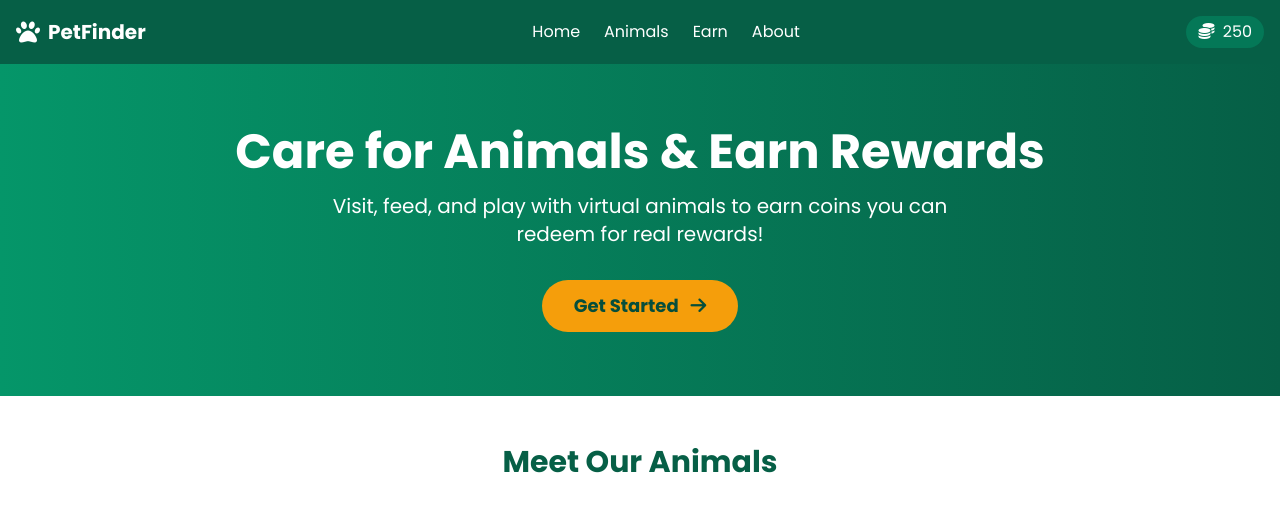
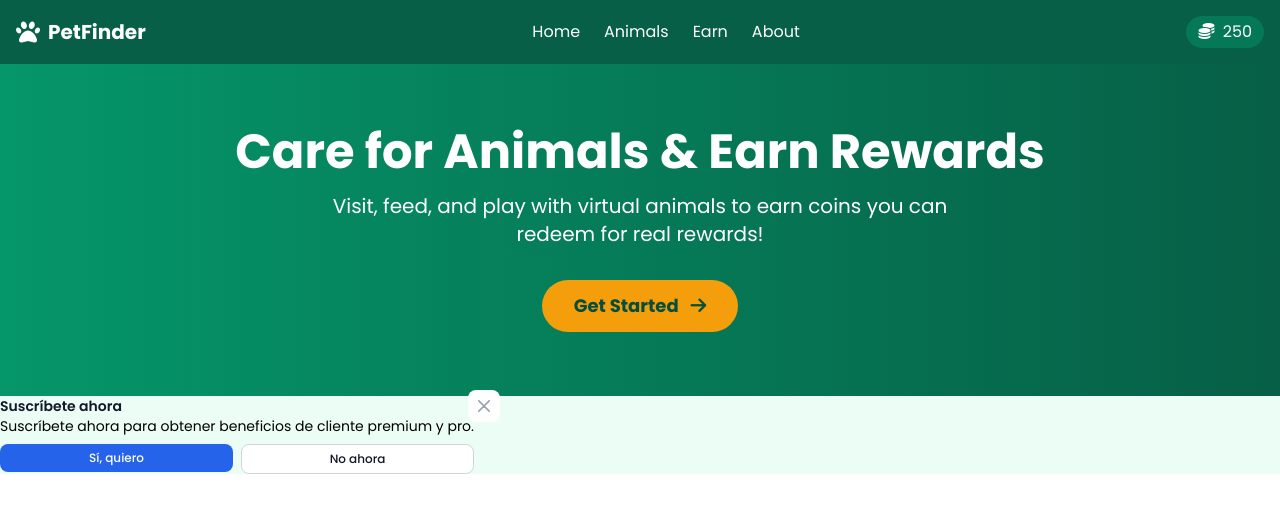
Before and after one commit to MurilloTox/LandingPageAdoptMe, a website built with Vite: page index.html in a window 1280 px wide. Shown: the top 519 px of the page. Built offline with nearby package versions, Linux system fonts and the light colour scheme.

Commit message:
agregando javascript

```diff
--- a/index.html
+++ b/index.html
@@ -44,7 +44,8 @@
     </nav>
 
     <!-- Hero Section -->
-    <section class="bg-gradient-to-r from-green-600 to-green-800 text-white py-16">
+    <section id="demo"
+        class="bg-gradient-to-r from-green-600 to-green-800 text-white py-16">
         <div class="container mx-auto px-4 text-center">
             <h1 class="text-4xl md:text-5xl font-bold mb-4">Care for Animals & Earn Rewards</h1>
             <p class="text-xl mb-8 max-w-2xl mx-auto">Visit, feed, and play with virtual animals to earn coins you can redeem for real rewards!</p>
@@ -53,6 +54,41 @@
             </button>
         </div>
     </section>
+
+    <div id="toast-interactive"
+        class="hidden ... "
+        class="fixed right-5 bottom-5 flex items-center w-full max-w-xs p-4 space-x-4 text-gray-500 bg-white divide-x divide-gray-200 rounded-lg shadow-sm dark:text-gray-400 dark:divide-gray-700 dark:bg-gray-800"
+        role="alert">
+        <div class="flex">
+
+            <!-- Content -->
+            <div class="ms-3 text-sm font-normal">
+                <span class="mb-1 text-sm font-semibold text-gray-900 dark:text-white">Suscríbete ahora</span>
+                <div class="mb-2">Suscríbete ahora para obtener beneficios de cliente premium y pro.</div>
+                <div class="grid grid-cols-2 gap-2">
+                <div>
+                    <a href="#"
+                    class="inline-flex justify-center w-full px-2 py-1.5 text-xs font-medium text-white bg-blue-600 rounded-lg hover:bg-blue-700 focus:ring-4 focus:outline-none focus:ring-blue-300 dark:bg-blue-500 dark:hover:bg-blue-600 dark:focus:ring-blue-800">Sí, quiero</a>
+                </div>
+                <div>
+                    <a href="#"
+                    class="inline-flex justify-center w-full px-2 py-1.5 text-xs font-medium text-gray-900 bg-white border border-gray-300 rounded-lg hover:bg-gray-100 focus:ring-4 focus:outline-none focus:ring-gray-200 dark:bg-gray-600 dark:text-white dark:border-gray-600 dark:hover:bg-gray-700 dark:hover:border-gray-700 dark:focus:ring-gray-700">No ahora</a>
+                </div>
+                </div>
+            </div>
+
+            <!-- Close button -->
+            <button type="button"
+                class="ms-auto -mx-1.5 -my-1.5 p-1.5 inline-flex items-center justify-center w-8 h-8 text-gray-400 bg-white rounded-lg hover:text-gray-900 hover:bg-gray-100 focus:ring-2 focus:ring-gray-300 dark:text-gray-500 dark:hover:text-white dark:bg-gray-800 dark:hover:bg-gray-700"
+                data-dismiss-target="#toast-interactive" aria-label="Close">
+                <span class="sr-only">Close</span>
+                <svg class="w-3 h-3" xmlns="http://www.w3.org/2000/svg" fill="none" viewBox="0 0 14 14" aria-hidden="true">
+                <path stroke="currentColor" stroke-linecap="round" stroke-linejoin="round" stroke-width="2"
+                    d="m1 1 6 6m0 0 6 6M7 7l6-6M7 7l-6 6" />
+                </svg>
+            </button>
+         </div>
+    </div>
 
     <!-- Animals Section -->
     <section id="animals" class="py-12 bg-white">
@@ -251,5 +287,6 @@
     </footer>
 
     <script type="module" src="src/main.js"></script>
+    <script src="src/js/file01.js" defer></script>
 </body>
 </html>
--- /dev/null
+++ b/src/js/file01.js
@@ -0,0 +1,22 @@
+"use strict";
+
+const showToast = () => {
+    const toast = document.getElementById("toast-interactive");
+    if (toast) {
+        toast.classList.remove("hidden");
+    }
+};
+
+const showVideo = () => {
+    const demo = document.getElementById("demo");
+    if (demo) {
+        demo.addEventListener("click", () => {
+            window.open("https://www.youtube.com/watch?v=dQw4w9WgXcQ", "_blank");
+        });
+    }
+};
+
+(() => {
+    showToast();
+    showVideo();
+})();
```
